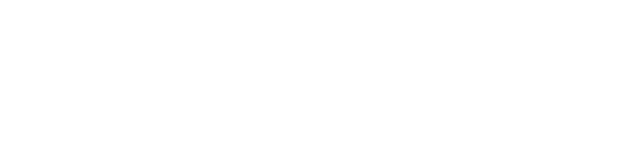
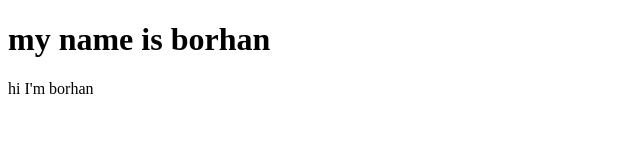
Before and after one commit to MuhammadBorhan/second-repo, a plain HTML site: page index.html in a window 1280 px wide. Shown: the whole page, without its empty margins (0-640 px from the left). Drawn offline with Linux system fonts and the light colour scheme.

Commit message:
add file

```diff
--- a/index.html
+++ b/index.html
@@ -7,6 +7,7 @@
     <title>second repo</title>
 </head>
 <body>
-
+    <h1>my name is borhan</h1>
+    <p>hi I'm borhan</p>
 </body>
 </html>
```
